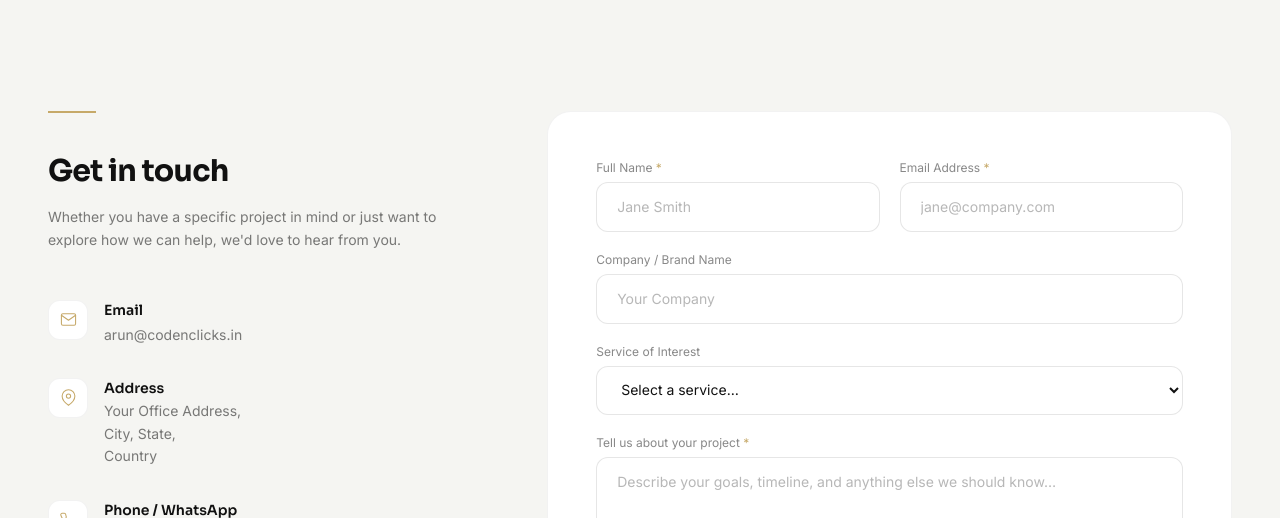
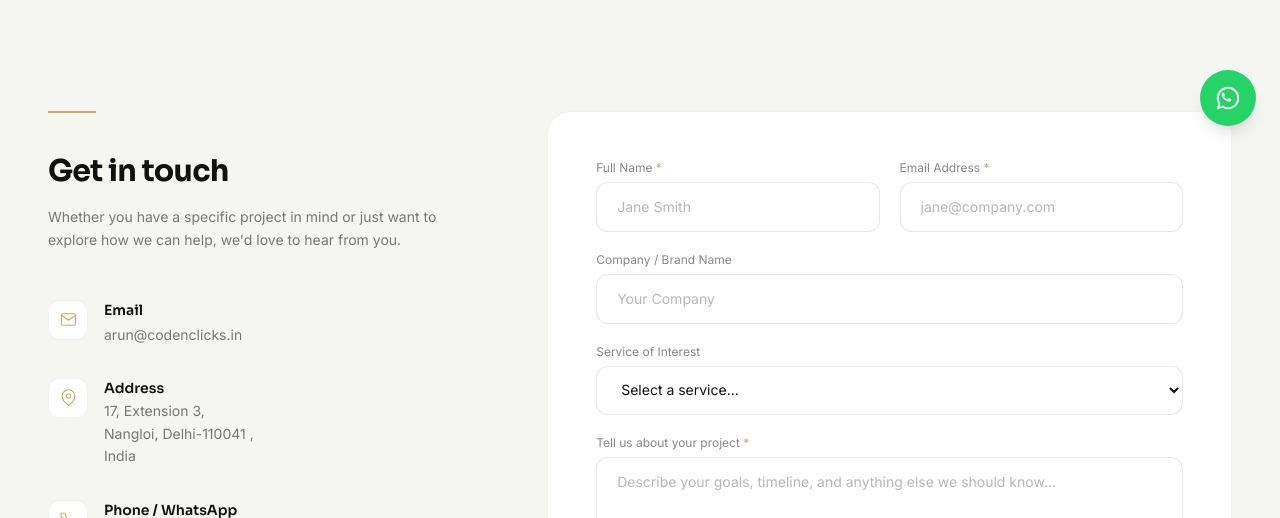
Before and after one commit to arunnkumar2301-pixel/codenclicks-website, a Next.js app: page /contact in a window 1280 px wide. Shown: the part 650-1168 px from the top of the page. Built offline with nearby package versions, Linux system fonts and the light colour scheme.

Commit message:
Add floating WhatsApp button

```diff
--- a/app/layout.tsx
+++ b/app/layout.tsx
@@ -1,5 +1,6 @@
 import type { Metadata } from "next";
 import "./globals.css";
+import WhatsAppFloat from "@/components/ui/WhatsAppFloat";
 
 export const metadata: Metadata = {
   title: {
@@ -36,7 +37,10 @@ export default function RootLayout({
 }: Readonly<{ children: React.ReactNode }>) {
   return (
     <html lang="en">
-      <body className="antialiased">{children}</body>
+      <body className="antialiased">
+        {children}
+        <WhatsAppFloat />
+      </body>
     </html>
   );
 }
--- a/components/sections/ContactSection.tsx
+++ b/components/sections/ContactSection.tsx
@@ -133,11 +133,11 @@ export default function ContactSection() {
                     Address
                   </p>
                   <address className="font-inter text-[#111111]/55 text-sm not-italic leading-relaxed">
-                    Your Office Address,
+                    17, Extension 3,
                     <br />
-                    City, State,
+                    Nangloi, Delhi-110041 ,
                     <br />
-                    Country
+                    India
                   </address>
                 </div>
               </div>
--- /dev/null
+++ b/components/ui/WhatsAppFloat.tsx
@@ -0,0 +1,22 @@
+"use client";
+
+export default function WhatsAppFloat() {
+  return (
+    <a
+      href="https://wa.me/918527855155"
+      target="_blank"
+      rel="noopener noreferrer"
+      className="fixed bottom-6 right-6 z-50 w-14 h-14 flex items-center justify-center rounded-full bg-[#25D366] shadow-lg hover:scale-105 transition-transform"
+      aria-label="Chat on WhatsApp"
+    >
+      <svg
+        xmlns="http://www.w3.org/2000/svg"
+        viewBox="0 0 32 32"
+        className="w-7 h-7 fill-white"
+      >
+        <path d="M19.11 17.2c-.27-.14-1.58-.78-1.83-.87-.24-.09-.42-.14-.6.14-.18.27-.69.87-.85 1.05-.16.18-.31.2-.58.07-.27-.14-1.12-.41-2.13-1.31-.79-.7-1.33-1.57-1.49-1.84-.16-.27-.02-.42.12-.56.12-.12.27-.31.4-.47.13-.16.18-.27.27-.45.09-.18.04-.34-.02-.47-.07-.14-.6-1.45-.82-1.98-.22-.53-.44-.45-.6-.46h-.51c-.18 0-.47.07-.71.34-.24.27-.93.91-.93 2.22 0 1.31.96 2.58 1.09 2.76.13.18 1.88 2.87 4.56 4.03.64.27 1.13.43 1.52.55.64.2 1.22.17 1.68.1.51-.08 1.58-.65 1.81-1.28.22-.63.22-1.17.16-1.28-.07-.11-.25-.18-.52-.32Z" />
+        <path d="M16.01 3.2c-7.06 0-12.8 5.74-12.8 12.8 0 2.25.59 4.45 1.71 6.39L3.2 28.8l6.57-1.68a12.73 12.73 0 0 0 6.23 1.61h.01c7.06 0 12.79-5.74 12.79-12.8S23.07 3.2 16.01 3.2Zm0 23.39h-.01a10.54 10.54 0 0 1-5.38-1.47l-.39-.23-3.9 1 1.04-3.8-.25-.39a10.58 10.58 0 1 1 8.89 4.89Z" />
+      </svg>
+    </a>
+  );
+}
```
